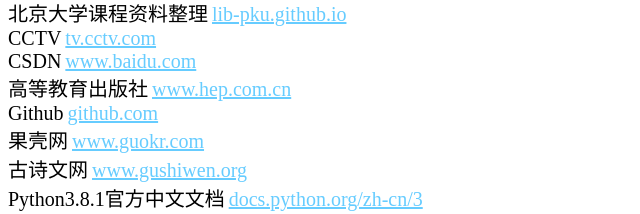
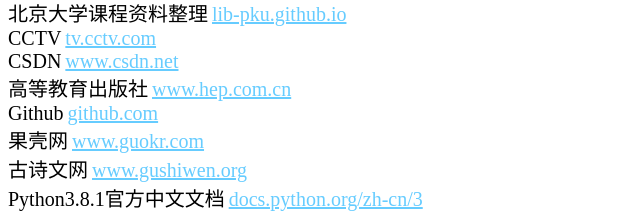
Before and after one commit to ClF3/Interlinkages, a plain HTML site: page index.html in a window 1280 px wide. Shown: the part 194-408 px from the top of the page, 0-640 px from the left. Drawn offline with Linux system fonts and the light colour scheme.

Commit message:
Update index.html

```diff
--- a/index.html
+++ b/index.html
@@ -21,7 +21,7 @@
     <a href="http://tv.cctv.com/live/" target="_blank" style="font-size:20px;color:#66ccff">tv.cctv.com</a>
 
     <br><a style="font-size:20px">CSDN</a>
-    <a href="https://www.csdn.net/" target="_blank" style="font-size:20px;color:#66ccff">www.baidu.com</a>
+    <a href="https://www.csdn.net/" target="_blank" style="font-size:20px;color:#66ccff">www.csdn.net</a>
 
 
 
```
